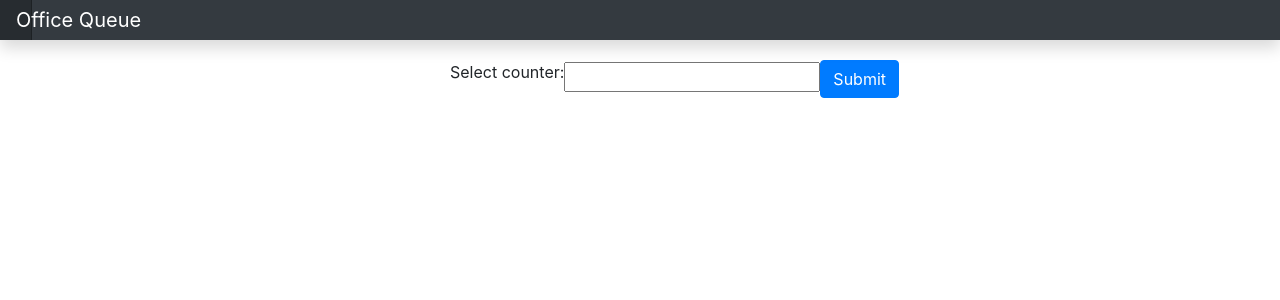
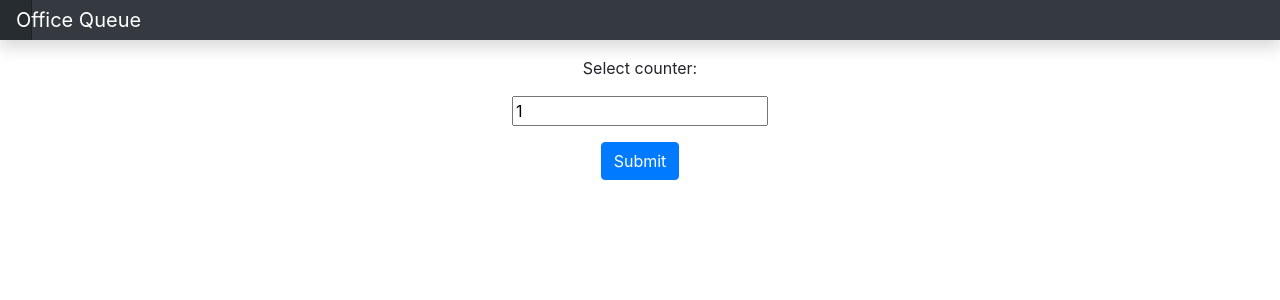
Before and after one commit to mosTavassoli/QueueManagement, a React (Create React App) app in the folder client/: page /officer in a window 1280 px wide. Shown: the top 300 px of the page. Built offline with nearby package versions, Linux system fonts and the light colour scheme; a web font is replaced by a local one.

Commit message:
add complete officer window

```diff
--- a/client/package.json
+++ b/client/package.json
@@ -17,7 +17,7 @@
     "react-router-dom": "^5.2.0",
     "react-scripts": "^3.4.1"
   },
-  "proxy": "http://localhost:80",
+  "proxy": "http://localhost:8080",
   "scripts": {
     "start": "react-scripts start",
     "build": "react-scripts build",
--- a/client/src/App.js
+++ b/client/src/App.js
@@ -76,12 +76,10 @@ class App extends Component {
 
   callTicketAsOfficer = (counterId) => {
 
-    //this.setState({ticketToCall: 9});
-
     API.getTicketToServe(counterId)
     .then((ticket) => {
 
-      this.setState({ticketToCall: ticket}); // does this work? maybe ticket.something
+      this.setState({ticketToCall: ticket.ticketId}); // does this work? maybe ticket.something
     })
     .catch((errorObj) => {
 
--- a/client/src/api/API.js
+++ b/client/src/api/API.js
@@ -66,7 +66,7 @@ async function getTicketToServe(counterId) {
   const response = await fetch(baseURL + url);
   const ticketJson = await response.json();
   if (response.ok) {
-    console.log(ticketJson);
+
     return ticketJson;
   } else {
     let err = { status: response.status, errObj: ticketJson };
--- a/client/src/components/OfficerScreen.js
+++ b/client/src/components/OfficerScreen.js
@@ -36,9 +36,9 @@ class OfficerScreen extends React.Component {
     if(this.state.called){
       return (
         <Container>
-        <Row>
-        <Col md={5}></Col>
-        <Button variant="primary" style={{marginTop : 20}} onClick={this.callCitizen.bind(this)}>
+        <Row className="justify-content-md-center">
+
+        <Button variant="primary" className='mt-5' size="lg" onClick={this.callCitizen.bind(this)}>
         Call next citizen
         </Button>
 
@@ -48,13 +48,14 @@ class OfficerScreen extends React.Component {
     }else{
         return (
             <Container>
-            <Row>
-            <Col md={5}></Col>
-            Ticket number: {this.props.ticketToCall}
+            <Row className="justify-content-md-center" >
+            <div style={{fontSize: 80}}>
+                Ticket number: {this.props.ticketToCall}
+            </div>
             </Row>
-            <Row>
-            <Col md={5}></Col>
-            <Button variant="success" style={{marginTop : 20}} onClick={this.served.bind(this)}>
+            <Row className="justify-content-md-center">
+
+            <Button variant="success" className='mt-3' size="lg" onClick={this.served.bind(this)}>
             Ticket served
             </Button>
 
@@ -64,14 +65,19 @@ class OfficerScreen extends React.Component {
     }}else{
         return(
         <Container>
-            <Row style={{marginTop : 20}}>
-                <Col md={4}></Col>
-                Select counter:
+            <Row className="justify-content-md-center">
+                <div className='mt-3'>Select counter:</div>
+            </Row>
                 <form onSubmit={this.choseCounter.bind(this)}>
-                    <input type="number" ref="counter"></input>
-                    <Button variant="primary" type="submit">Submit</Button>
-                </form>
+            <Row className="justify-content-md-center ">
+                <input className='mt-3' type="number" ref="counter" value="1"></input>
             </Row>
+            <Row className="justify-content-md-center">
+                <Button className='mt-3' variant="primary" type="submit">Submit</Button>
+            </Row>
+            </form>
+
+
         </Container>);
     }
     }
```
